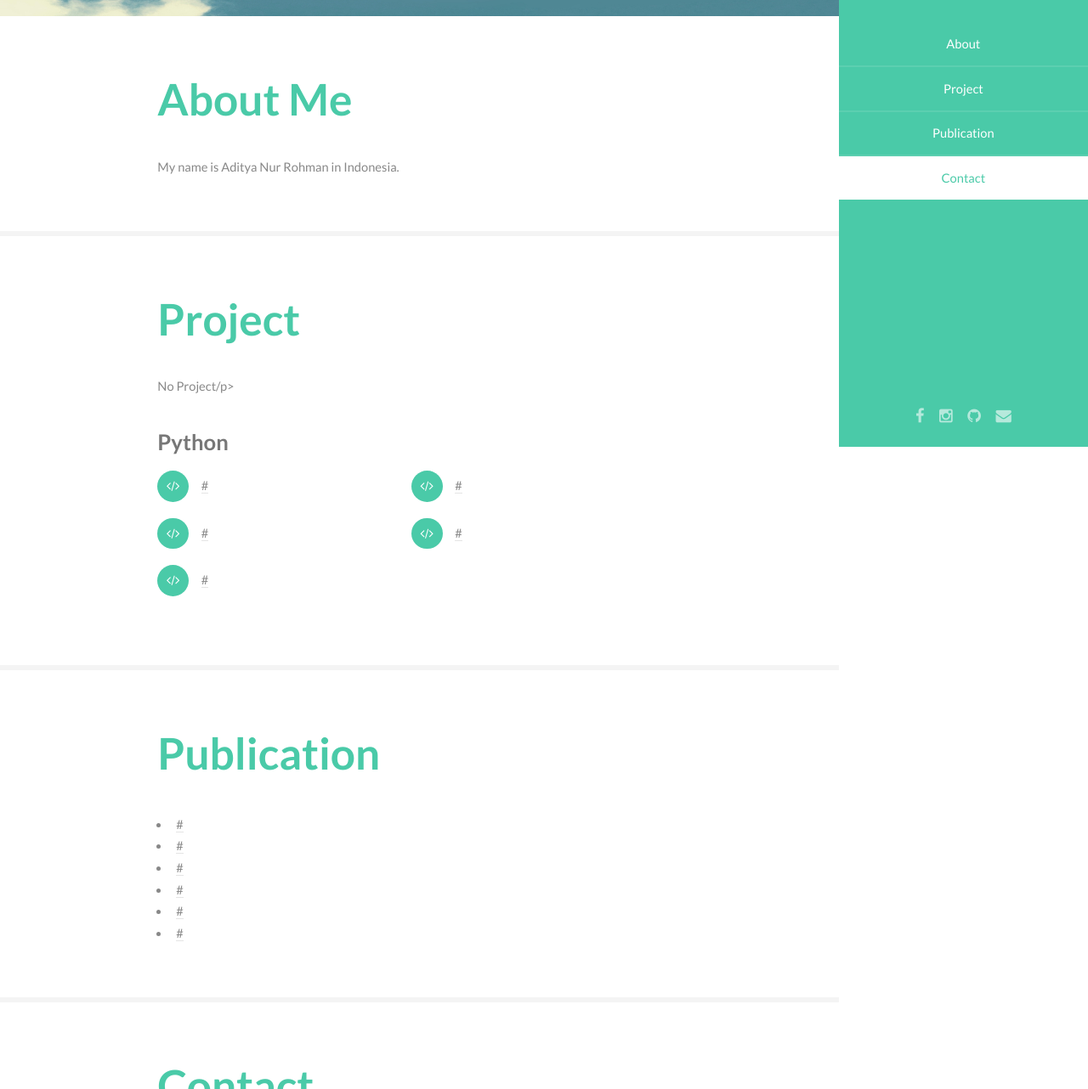
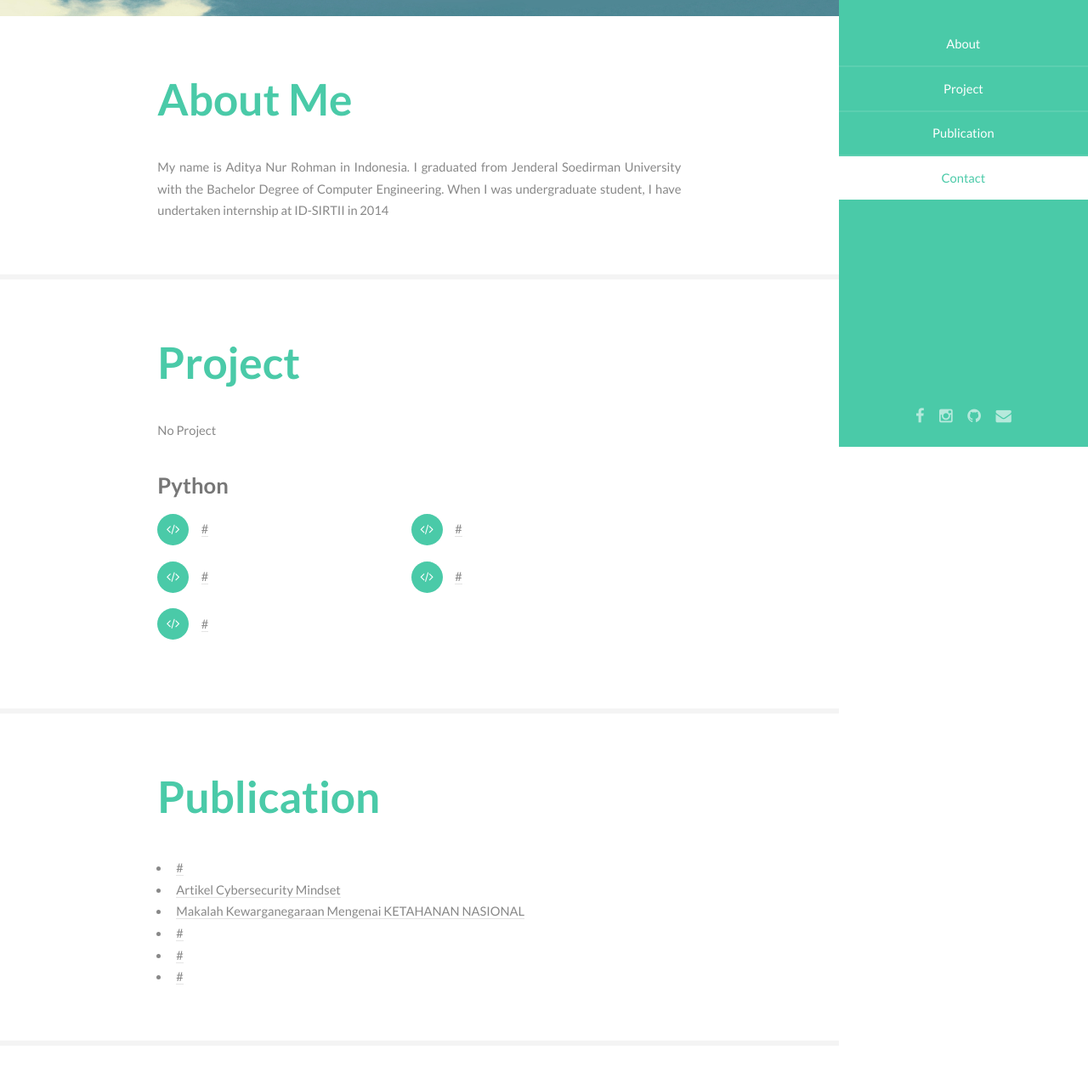
Before and after one commit to xditx32/Portofolio, a plain HTML site: page index.html in a window 1280 px wide. Shown: the part 274-1556 px from the top of the page at 85% size. Drawn offline with Linux system fonts and the light colour scheme.

Commit message:
change html

```diff
--- a/index.html
+++ b/index.html
@@ -2,7 +2,7 @@
 
 <html>
 	<head>
-		<title>Aditya Nur Rohman</title>
+		<title> Aditya Nur Rohman </title>
 		<meta http-equiv="content-type" content="text/html; charset=utf-8" />
 		<meta name="description" content="" />
 		<meta name="keywords" content="" />
@@ -26,8 +26,8 @@
 				<section id="header" class="skel-layers-fixed">
 					<header>
 						<span class="image avatar"><img src="images/photo.jpg" alt="" /></span>
-						<h1 id="logo"><a href="#">Aditya Nur Rohman</a></h1>
-						<p>University Jenderal Soedirman, Indonesia</p>
+						<h1 id="logo"><a href="#"> Aditya Nur Rohman </a></h1>
+						<p> University Jenderal Soedirman, Indonesia </p>
 					</header>
 					<nav id="nav">
 						<ul>
@@ -39,9 +39,9 @@
 					</nav>
 					<footer>
 						<ul class="icons">
-							<li><a href="https://www.facebook.com/aditya06" class="icon fa-facebook"><span class="label">Facebook</span></a></li>
+							<li><a href="https://www.facebook.com/aditya06/" class="icon fa-facebook"><span class="label">Facebook</span></a></li>
 							<li><a href="https://instagram.com/aditya.nur.r/" class="icon fa-instagram"><span class="label">Instagram</span></a></li>
-							<li><a href="https://github.com/xditx32" class="icon fa-github"><span class="label">Github</span></a></li>
+							<li><a href="https://github.com/xditx32/" class="icon fa-github"><span class="label">Github</span></a></li>
 							<li><a href="aditya.nurrohman@gmail.com" class="icon fa-envelope"><span class="label">Email</span></a></li>
 						</ul>
 					</footer>
@@ -57,7 +57,7 @@
 									<h2>About Me</h2>
 								</header>
 								<p align="justify">
-								My name is Aditya Nur Rohman in Indonesia.</p>
+								My name is Aditya Nur Rohman in Indonesia. I graduated from Jenderal Soedirman University with the Bachelor Degree of Computer Engineering. When I was undergraduate student, I have undertaken internship at ID-SIRTII in 2014</p>
 							</div>
 						</section>
 
@@ -67,8 +67,7 @@
 								<header class="major">
 									<h2>Project</h2>
 								</header>
-								<p>
-								No Project/p>
+								<p> No Project </p>
 								<ul class="feature-icons">
 
 									<h3>Python</h3>
@@ -93,8 +92,8 @@
 								<div class="features">
 									<p><ul>
 			  <li><a href="#" target="_blank">#</a> </li>
-			  <li><a href="#" target="_blank"># </a> </li>
-			  <li><a href="#" target="_blank">#</a></li>
+			  <li><a href="https://www.academia.edu/25588261/Artikel_Cybersecurity_Mindset" target="_blank">Artikel Cybersecurity Mindset </a> </li>
+			  <li><a href="#" target="_blank">Makalah Kewarganegaraan Mengenai KETAHANAN NASIONAL</a></li>
 			  <li><a href="#" target="_blank"># </a></li>
 			  <li><a href="#" target="_blank">#</a></li>
 			  <li><a href="#" target="_blank">#</a></li>
```
